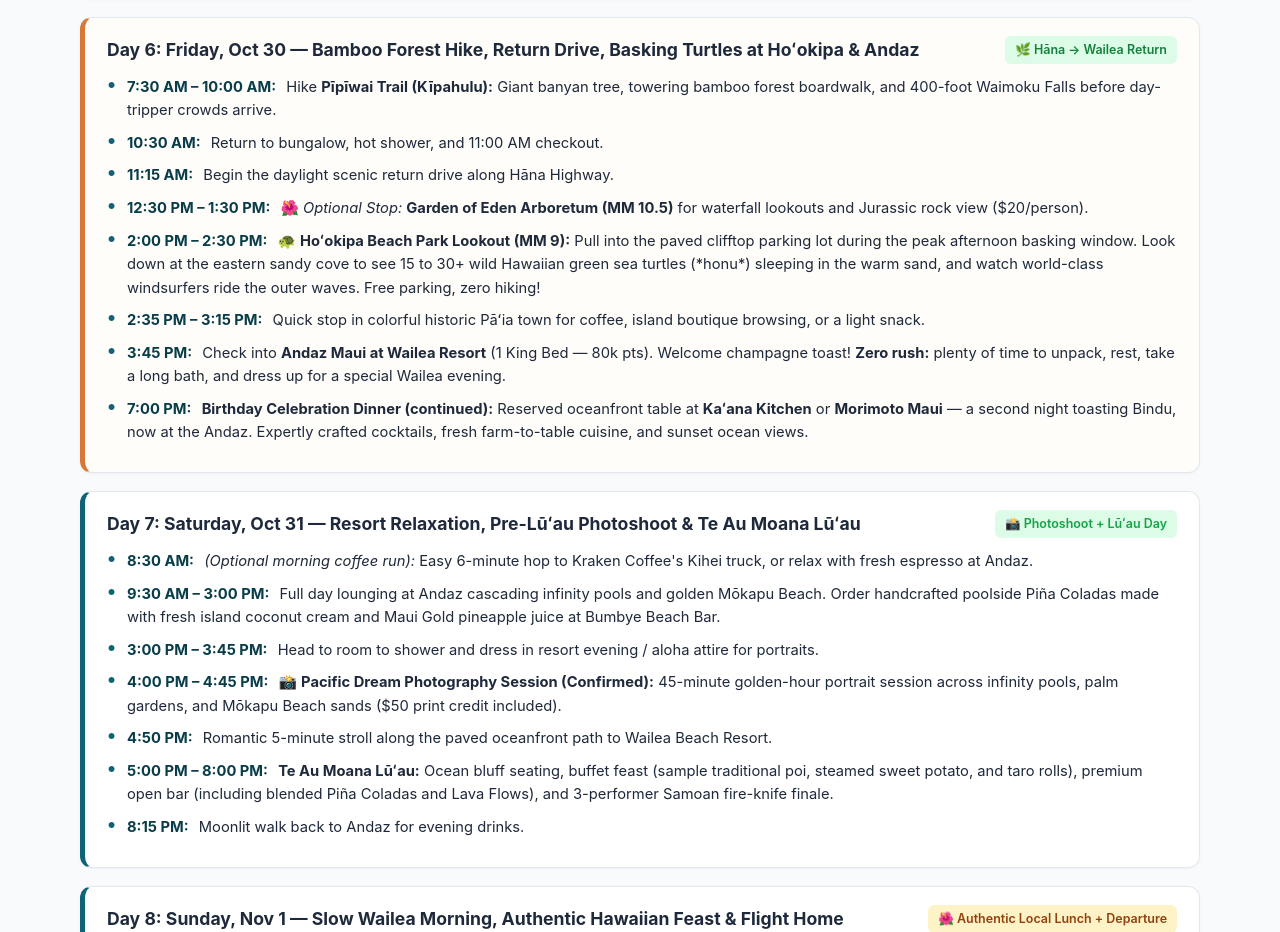
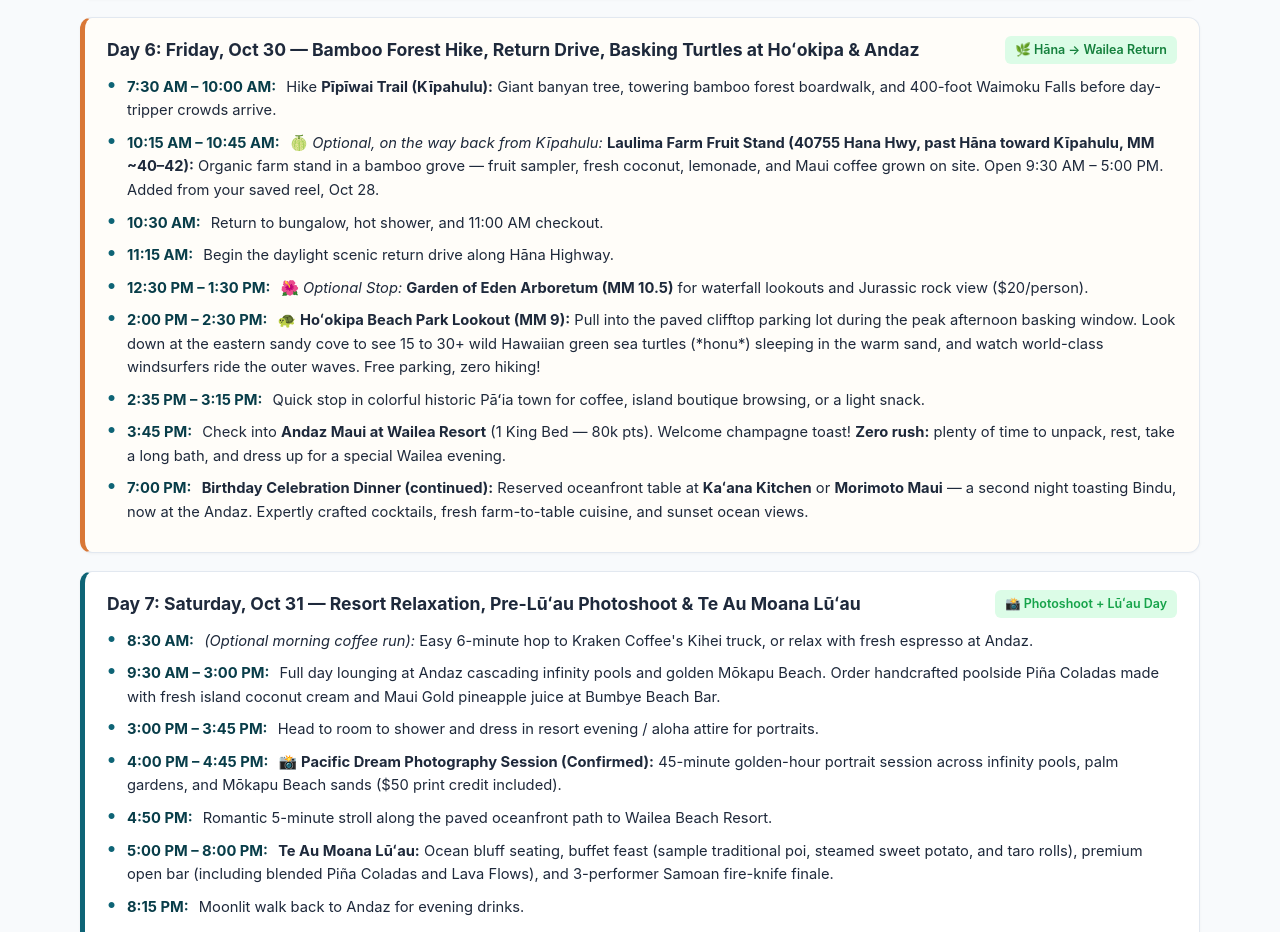
Before and after one commit to dogipd/maui-trip-2026, a plain HTML site: page index.html in a window 1280 px wide. Shown: the part 2523-3455 px from the top of the page. Drawn offline with Linux system fonts and the light colour scheme.

Commit message:
Add Laulima Farm Fruit Stand to Day 6 (Fri Oct 30) after Pipiwai Trail

```diff
--- a/index.html
+++ b/index.html
@@ -499,6 +499,7 @@
         </div>
         <ul class="timeline">
           <li><span class="time-stamp">7:30 AM – 10:00 AM:</span> Hike <strong>Pīpīwai Trail (Kīpahulu):</strong> Giant banyan tree, towering bamboo forest boardwalk, and 400-foot Waimoku Falls before day-tripper crowds arrive.</li>
+          <li><span class="time-stamp">10:15 AM – 10:45 AM:</span> 🍈 <em>Optional, on the way back from Kīpahulu:</em> <strong>Laulima Farm Fruit Stand (40755 Hana Hwy, past Hāna toward Kīpahulu, MM ~40–42):</strong> Organic farm stand in a bamboo grove — fruit sampler, fresh coconut, lemonade, and Maui coffee grown on site. Open 9:30 AM – 5:00 PM. Added from your saved reel, Oct 28.</li>
           <li><span class="time-stamp">10:30 AM:</span> Return to bungalow, hot shower, and 11:00 AM checkout.</li>
           <li><span class="time-stamp">11:15 AM:</span> Begin the daylight scenic return drive along Hāna Highway.</li>
           <li><span class="time-stamp">12:30 PM – 1:30 PM:</span> 🌺 <em>Optional Stop:</em> <strong>Garden of Eden Arboretum (MM 10.5)</strong> for waterfall lookouts and Jurassic rock view ($20/person).</li>
```
